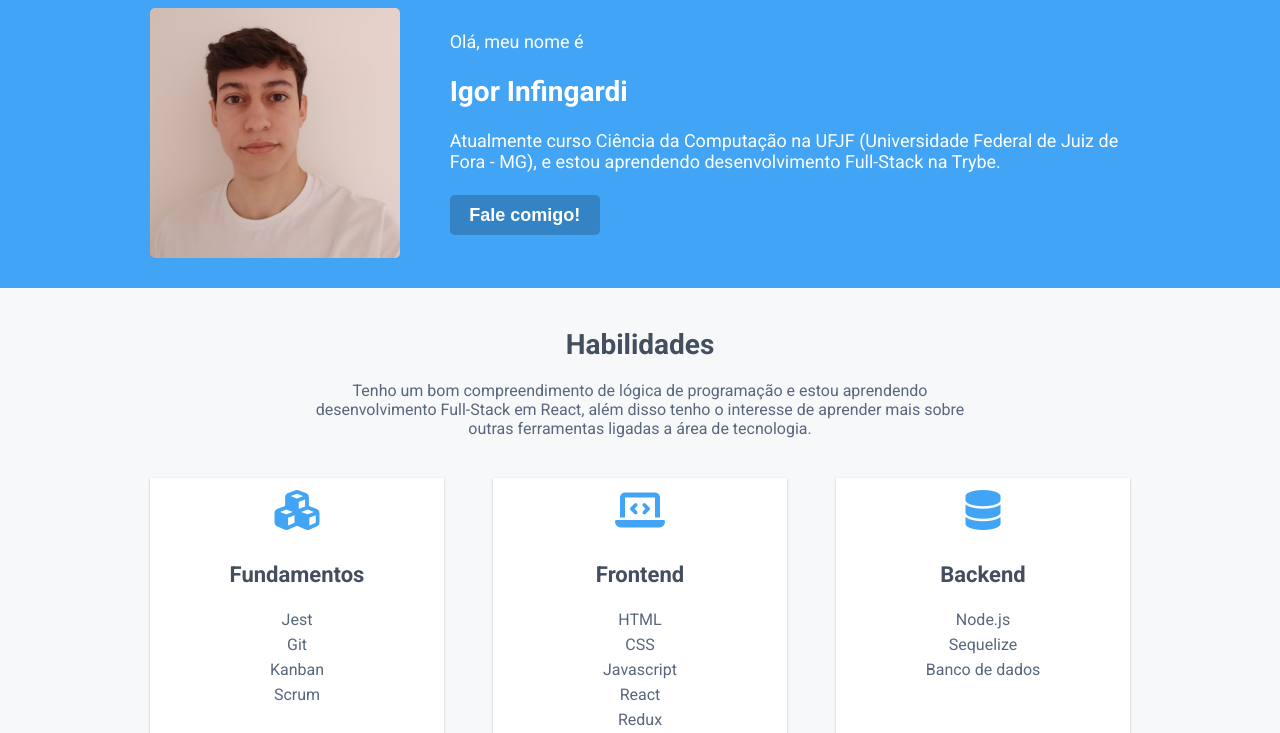
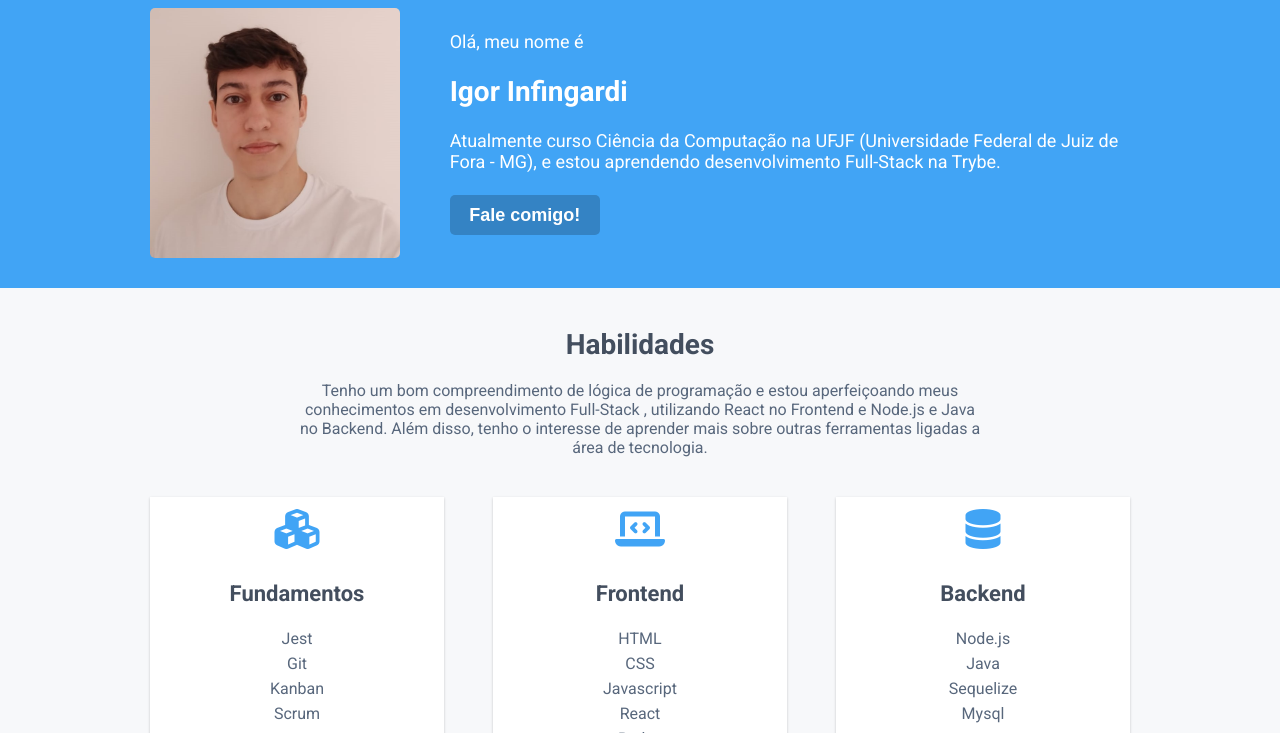
Before and after one commit to infingardi/infingardi.github.io, a website: page index.html in a window 1280 px wide. Shown: the part 67-800 px from the top of the page. Drawn offline with Linux system fonts and the light colour scheme.

Commit message:
feat: atualizando conhecimentos backend

```diff
--- a/index.html
+++ b/index.html
@@ -38,8 +38,9 @@
     <main>
         <section class="container-about-me">
             <h2>Habilidades</h2>
-            <p>Tenho um bom compreendimento de lógica de programação e estou aprendendo desenvolvimento Full-Stack em React,
-                além disso tenho o interesse de aprender mais sobre outras ferramentas ligadas a área de tecnologia.
+            <p>Tenho um bom compreendimento de lógica de programação e estou aperfeiçoando meus conhecimentos em desenvolvimento Full-Stack
+                , utilizando React no Frontend e Node.js e Java no Backend. Além disso, tenho o interesse de aprender mais sobre outras ferramentas
+                ligadas a área de tecnologia.
             </p>
         </section>
 
@@ -72,8 +73,9 @@
                 <h3>Backend</h3>
                 <ul>
                     <li>Node.js</li>
+                    <li>Java</li>
                     <li>Sequelize</li>
-                    <li>Banco de dados</li>
+                    <li>Mysql</li>
                 </ul>
             </section>
         </section>
```
